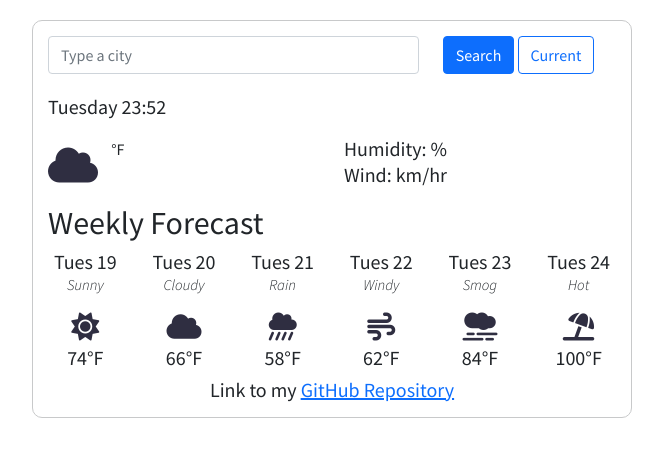
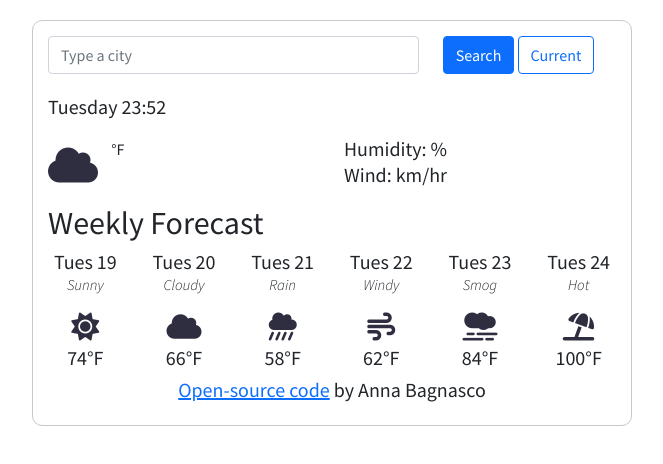
Before and after one commit to aebagnasco/weather-app, a plain HTML site: page index.html in a window 1280 px wide. Shown: the whole page, without its empty margins (308-971 px from the left). Drawn offline with nearby package versions, Linux system fonts and the light colour scheme; a web font is replaced by a local one.

Commit message:
Updated link to open source code

```diff
--- a/index.html
+++ b/index.html
@@ -110,7 +110,7 @@
                         </div>
 
                     </div>
-                    <h5>Link to my <a href="https://github.com/aebagnasco/weather-app ">GitHub Repository</a></h5>
+                    <h3><a href="https://github.com/aebagnasco/weather-app ">Open-source code</a> by Anna Bagnasco</h3>
                     <!-- ends my div row -->
                 </div>
             </div>
```
